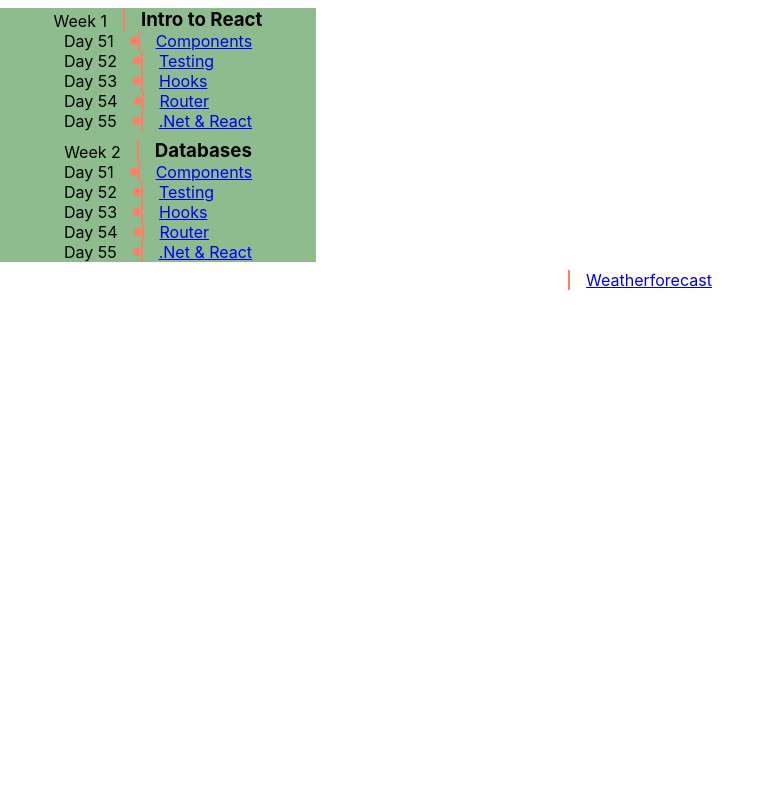
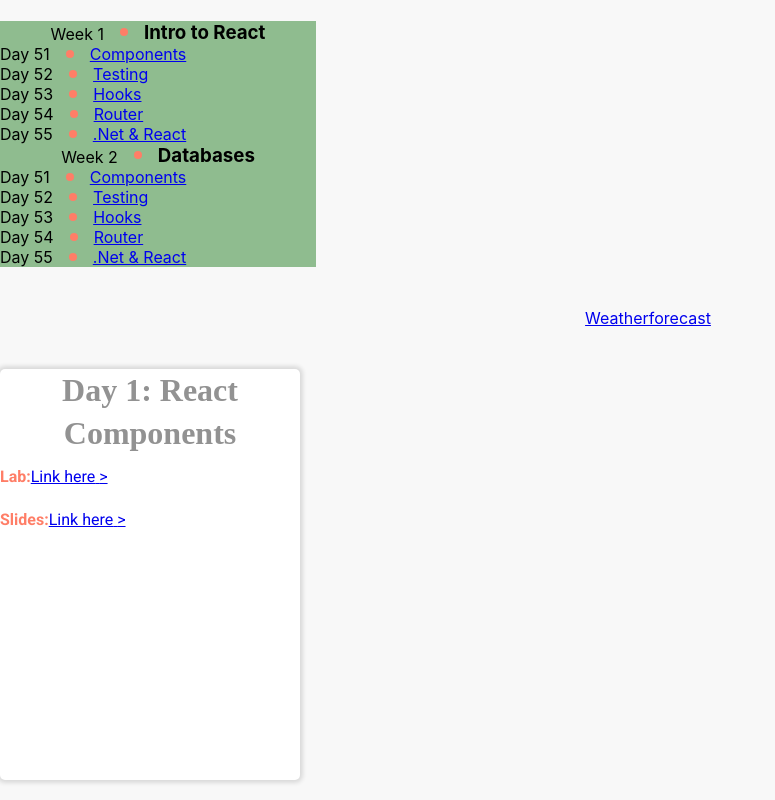
Before and after one commit to Flundrahn/salsa, a React (Create React App) app in the folder ordina.ui/: page /topic/1 in a window 1280 px wide. Shown: the whole page, without its empty margins (0-775 px from the left). Built offline with nearby package versions, Linux system fonts and the light colour scheme; no server answers.

Commit message:
fix routing and cleanup

```diff
--- a/ordina.ui/public/index.html
+++ b/ordina.ui/public/index.html
@@ -15,6 +15,12 @@
       user's mobile device or desktop. See https://developers.google.com/web/fundamentals/web-app-manifest/
     -->
     <link rel="manifest" href="%PUBLIC_URL%/manifest.json" />
+    <link rel="preconnect" href="https://fonts.googleapis.com" />
+    <link rel="preconnect" href="https://fonts.gstatic.com" crossorigin />
+    <link
+      href="https://fonts.googleapis.com/css2?family=Roboto:ital,wght@0,400;0,700;1,400;1,700&display=swap"
+      rel="stylesheet"
+    />
     <!--
       Notice the use of %PUBLIC_URL% in the tags above.
       It will be replaced with the URL of the `public` folder during the build.
--- a/ordina.ui/src/App.css
+++ b/ordina.ui/src/App.css
@@ -1,5 +1,22 @@
+* {
+  box-sizing: border-box;
+  margin: 0px;
+  padding: 0px;
+}
+:root {
+  --salt-orange: #ff7e67;
+  --salt-text: #929292;
+  --salt-background: #f8f8f8;
+  --alternative-background: darkseagreen;
+}
+
 .App {
   text-align: center;
+  display: flex;
+  flex-direction: column;
+  justify-content: space-around;
+  background: var(--salt-background);
+  height: 100vh;
 }
 
 .App-logo {
--- a/ordina.ui/src/App.js
+++ b/ordina.ui/src/App.js
@@ -1,12 +1,15 @@
 import './App.css';
 import React from 'react';
-import { Link, Routes, Route } from 'react-router-dom';
+import {
+  BrowserRouter as Router, Link, Routes, Route,
+} from 'react-router-dom';
 import Timeline from './components/Timeline';
 import Topic from './components/Topic';
 import WeatherForecast from './components/WeatherForecast';
 
 function App() {
   return (
+    <Router>
       <div className="App">
         <Timeline />
         <Link to="/weatherforecast" className="timeline__title topic__title">
@@ -14,10 +17,12 @@
           Weatherforecast
         </Link>
         <Routes>
-        <Route path="/topic" element={<Topic />} />
+          <Route path="/topic/:id" element={<Topic />} />
           <Route path="/weatherforecast" element={<WeatherForecast />} />
         </Routes>
       </div>
+    </Router>
+
   );
 }
 
--- a/ordina.ui/src/components/Timeline.js
+++ b/ordina.ui/src/components/Timeline.js
@@ -1,14 +1,15 @@
 import React from 'react';
 import { Link } from 'react-router-dom';
 // import React, { useContext } from 'react';
-// import { TopicsContext } from '../../TopicContext';
+// import { WeeksContext } from './WeeksContext';
 import './styles/Timeline.css';
-// import { TopicsContext } from '../../TopicContext';
 
 function Timeline() {
   // const [topics, setTopics] = useContext(TopicsContext);
   // Week = { WeekId, WeekNumber, Title, Topics }
   // Topics = { TopicId, Title, Resources }
+
+  // const [setCurrentTopic] = useContext(WeeksContext);
   const weekIds = [
     1,
     2,
@@ -51,33 +52,40 @@
     }
   ));
 
-  // console.log(topics);
-
   return (
     <div className="timeline">
       {
+    React.Children.toArray(
       weeks.map(w => (
-      <div className="week">
+        <div className="week__container">
           <div className="week__header">
             <span className="timeline__date week__date">{`Week ${w.weekNumber}`}</span>
+            <div className="timeline__line" />
+            <div className="topic__bullet" />
             <h3 className="timeline__title week__title">{w.title}</h3>
           </div>
           <div className="week__body">
             {
+            React.Children.toArray(
               w.topics.map(t => (
-              <div className="topic">
+                <div className="topic__container">
                   <span className="timeline__date topic__date">{`Day ${t.day}`}</span>
+                  <div className="timeline__line" />
                   <div className="topic__bullet" />
-                <Link to="/topic" className="timeline__title topic__title">
+                  <Link
+                    to={`/topic/${t.topicId}`}
+                    className="timeline__title topic__title">
                     {' '}
                     {t.title}
                   </Link>
                 </div>
-            ))
+              )),
+            )
           }
           </div>
         </div>
-    ))
+      )),
+    )
       }
     </div>
   );
--- a/ordina.ui/src/components/Topic.js
+++ b/ordina.ui/src/components/Topic.js
@@ -1,9 +1,102 @@
-import React from 'react';
+// eslint-disable-next-line no-unused-vars
+import React, { useState } from 'react';
+import './styles/Topic.css';
+// eslint-disable-next-line no-unused-vars
+import { useParams } from 'react-router-dom';
 
 function Topic() {
+  // const { id } = useParams();
+  // const [topic, setTopic] = useState({});
+
+  // useEffect(() => {
+  //   fetch('GetTopic(id)') // TODO, actually fetch from API and display
+  //     .then(response => response.json())
+  //     .then(deserializedResponse => setTopic(deserializedResponse))
+  //     .catch(error => console.error(error));
+  // }, []);
+
+  const topicIds = [
+    1,
+    2,
+  ];
+  const topicTitles = [
+    'React Components',
+    'React Testing',
+    'React Hooks',
+    'React Router',
+    '.Net & React',
+  ];
+  const days = [
+    1,
+    2,
+  ];
+  const resourceIds = [
+    1,
+    2,
+  ];
+  const resourceTypes = [
+    'Lab',
+    'Slides',
+    'Cheatsheet',
+    'Article',
+    'Video',
+    'Test',
+  ];
+
+  const resourceTitle = 'Link here';
+
+  const links = [
+    'https://appliedtechnology.github.io/protips/planningAProject',
+    'https://slack-files.com/files-pri-safe/TA01UCHBN-F03PMF5SV7U/salt_slides_-_minimalapi.pdf?c=1658175981-7dd8fcd5d9cad4e4',
+  ];
+
+  const topics = topicIds.map((topicId, tIndex) => (
+    {
+      topicId,
+      day: days[tIndex],
+      title: topicTitles[tIndex],
+      resources: resourceIds.map((resourceId, rIndex) => (
+        {
+          resourceId,
+          type: resourceTypes[rIndex],
+          title: resourceTitle,
+          link: links[rIndex],
+        }
+      )),
+    }
+  ));
+
+  const t = topics[0];
+
   return (
-    <div>
-      <h1>I am Topic</h1>
+    <div className="topic">
+      <div className="topic__header">
+        Day
+        {' '}
+        {t.day}
+        :
+        {' '}
+        {t.title}
+        <div className="topic__body">
+          {
+            React.Children.toArray(
+              t.resources.map(r => (
+                <div className="resource">
+                  <span className="resource__type">
+                    {r.type}
+                    :
+                  </span>
+                  <a className="resource__title" href={r.link}>
+                    {r.title}
+                    {' '}
+                    &gt;
+                  </a>
+                </div>
+              )),
+            )
+          }
+        </div>
+      </div>
     </div>
   );
 }
--- a/ordina.ui/src/components/WeekContext.js
+++ b/ordina.ui/src/components/WeeksContext.js
@@ -4,18 +4,20 @@
 
 const WeeksProvider = ({ children }) => {
   const [weeks, setWeeks] = useState([]);
+  // const [currentTopic, setCurrentTopic] = useState({});
 
   useEffect(() => {
     fetch('BACKEND')
       .then(response => response.json())
-      .then(result => setWeeks(result))
+      .then(deserializedResponse => setWeeks(deserializedResponse))
       .catch(error => console.error(error));
   }, []);
 
-  const topicsState = [weeks, setWeeks];
+  // const weeksState = [weeks, setWeeks, currentTopic, setCurrentTopic];
+  const weeksState = [weeks, setWeeks];
 
   return (
-    <WeeksContext.Provider value={topicsState}>
+    <WeeksContext.Provider value={weeksState}>
       {children}
     </WeeksContext.Provider>
   );
--- a/ordina.ui/src/components/styles/Timeline.css
+++ b/ordina.ui/src/components/styles/Timeline.css
@@ -14,18 +14,11 @@
   width: 316px;
   /* color: var(--salt-text); */
 }
-.week {
+.week__container {
   display: flex;
   flex-direction: column;
   justify-content: center;
   align-items: center;
-  margin: 8px;
-}
-.week__line {
-  position: absolute;
-  width: 3px;
-  height: 100%;
-  color: var(--salt-orange);
 }
 .week__header {
   display: flex;
@@ -34,22 +27,32 @@
 .timeline__date {
   margin-right: 16px;
 }
+.timeline__line {
+  position: absolute;
+  width: 2px;
+  align-self: stretch;
+  justify-self: center;
+  background: var(--salt-orange);
+}
 .timeline__title {
   padding-left: 16px;
-  border-left: var(--salt-orange) 2px solid;
+  /* border-left: var(--salt-orange) 2px solid; */
 }
 .week__body {
   display: flex;
   flex-direction: column;
+  width: 100%;
 }
-.topic {
+.topic__container {
   display: flex;
   align-items: flex-end;
+  width: 100%;
 }
 .topic__bullet {
   height: 8px;
   width: 8px;
   border-radius: 4px;
+  align-self: center;
   background: var(--salt-orange);
-  align-self: center;
+  background: var(--salt-orange);
 }
--- a/ordina.ui/src/components/styles/Topic.css
+++ b/ordina.ui/src/components/styles/Topic.css
@@ -0,0 +1,50 @@
+* {
+  box-sizing: border-box;
+}
+:root {
+  --salt-orange: #ff7e67;
+  --salt-text: #929292;
+  --salt-background: #f8f8f8;
+  --alternative-background: darkseagreen;
+}
+.topic {
+  display: flex;
+  width: 300px;
+  height: 411px;
+  background: #ffffff;
+  box-shadow: 0px 0px 4px 3px rgba(0, 0, 0, 0.12);
+  border-radius: 5px;
+}
+
+.topic__header {
+  text-align: center;
+  top: 8px;
+
+  /* Title text */
+  font-family: "Futura";
+  font-style: normal;
+  font-weight: 700;
+  font-size: 32px;
+  line-height: 43px;
+  /* identical to box height */
+  text-align: center;
+
+  /* Text */
+  color: #929292;
+}
+
+.resource__type {
+  font-family: "Roboto";
+  font-weight: bold;
+  color: var(--salt-orange);
+}
+
+.resource {
+  display: flex;
+  flex-direction: row;
+  align-items: flex-start;
+  padding: 0px;
+  font-family: "Roboto";
+  font-size: 1rem;
+  font-weight: normal;
+}
--- a/ordina.ui/src/index.js
+++ b/ordina.ui/src/index.js
@@ -1,21 +1,15 @@
 import React from 'react';
 import ReactDOM from 'react-dom/client';
-import { BrowserRouter } from 'react-router-dom';
+// import { BrowserRouter } from 'react-router-dom';
 import './index.css';
 import App from './App';
-import { WeeksProvider } from './components/WeekContext';
+import { WeeksProvider } from './components/WeeksContext';
 
 const root = ReactDOM.createRoot(document.getElementById('root'));
 root.render(
   <React.StrictMode>
-    <BrowserRouter>
-      <WeeksProvider>
-        <App />
-      </WeeksProvider>
-    </BrowserRouter>
+    <WeeksProvider>
+      <App />
+    </WeeksProvider>
   </React.StrictMode>,
 );
-
-// If you want to start measuring performance in your app, pass a function
-// to log results (for example: reportWebVitals(console.log))
-// or send to an analytics endpoint. Learn more: https://bit.ly/CRA-vitals
```
Also changed, not shown: ordina.ui/src/logo.svg (deleted). Lines whose indentation alone changed are shown as unchanged.
